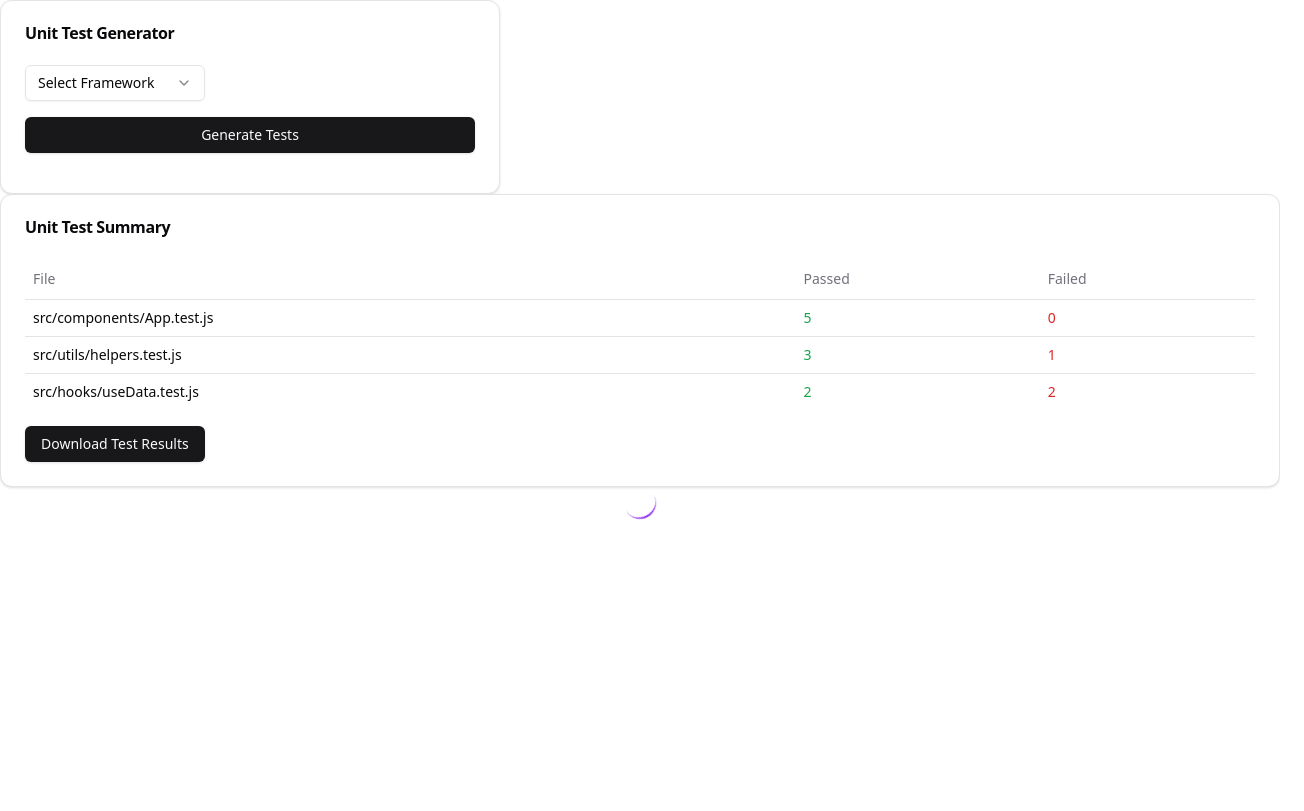
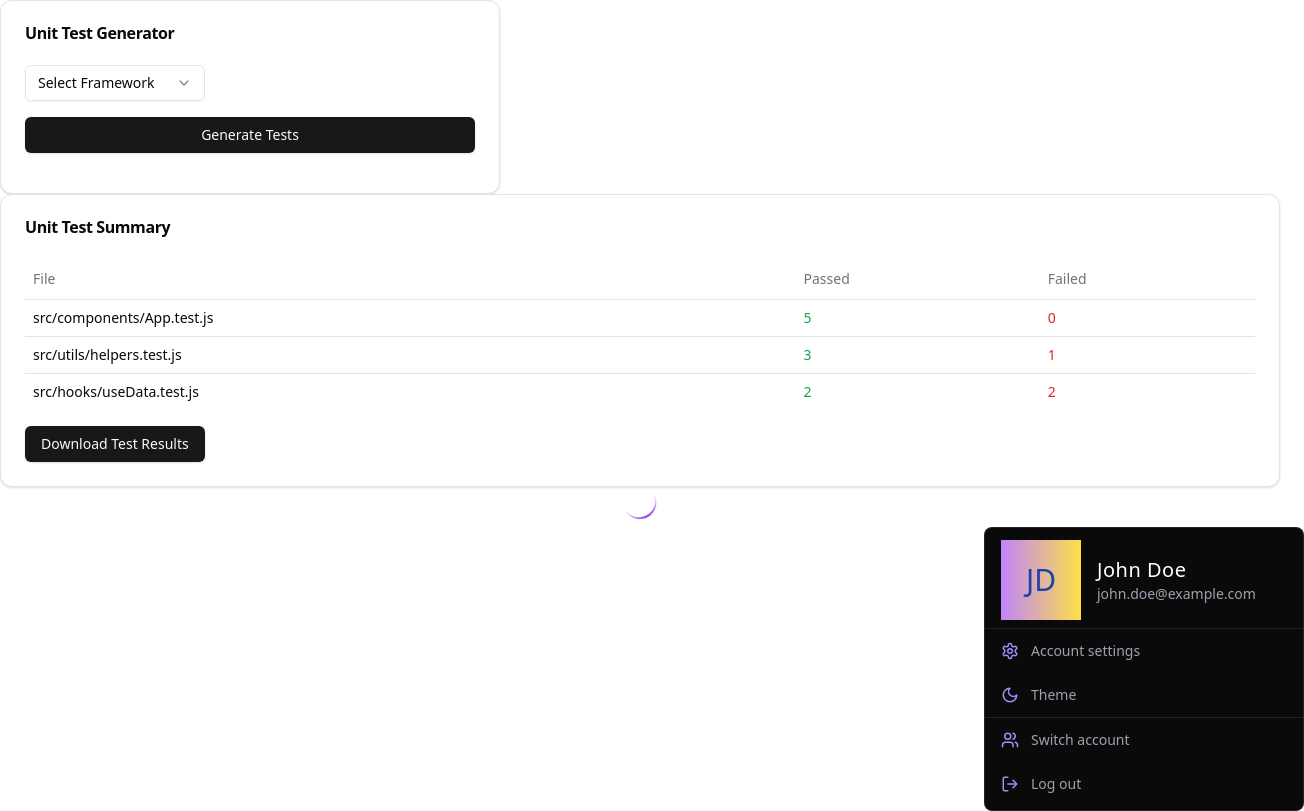
Before and after one commit to mddanish867/nexus-ai, a React (Vite) app: page / in a window 1280 px wide. Shown: the part 7464-8275 px from the top of the page, 1304 px wide, since content can reach past the window. Before the commit the page ends 7988 px from the top, so only its background shows below. Built offline with nearby package versions, Linux system fonts and the light colour scheme.

Commit message:
added userdropdown

```diff
--- a/src/App.tsx
+++ b/src/App.tsx
@@ -5,6 +5,7 @@ import { CodeSmellsAnalysis } from "./components/analysis/CodeSmellsAnalysis"
 import { Login } from "./components/auth/Login"
 // import { MFAPopup } from "./components/auth/MFAPopup"
 import { Register } from "./components/auth/Register"
+import UserDropdown from "./components/auth/UserDropdown"
 import { ActivityFeed } from "./components/dashboard/ActivityFeed"
 import { SummaryMetrics } from "./components/dashboard/MetricCard"
 import { Navbar } from "./components/dashboard/Navbar"
@@ -52,6 +53,7 @@ function App() {
    <UnitTestSummary/>
    <ErrorBoundary/>
    <Loader/>
+   <UserDropdown/>
   </>
   )
 }
--- /dev/null
+++ b/src/components/auth/UserDropdown.tsx
@@ -0,0 +1,53 @@
+import { Settings, Moon, Users, LogOut } from "lucide-react";
+
+const UserDropdown = () => {
+  return (
+    <div className="absolute -right-6 mt-2 w-80 bg-[#0A0A0A] rounded-lg border border-white/10 backdrop-blur-md py-1 z-10">
+      <div className="flex flex-row px-4 py-2 border-b border-white/10">
+        <div className="w-20 h-20 rounded-none bg-gradient-to-r from-purple-400 to-yellow-300 text-3xl font-thin text-blue-800 flex items-center justify-center">
+          JD
+        </div>
+        <div className="flex flex-col p-4">
+          <div className="font-thin tracking-wide text-xl text-white">
+            John Doe
+          </div>
+          <div className="text-sm text-gray-400 font-extralight">
+            john.doe@example.com
+          </div>
+        </div>
+      </div>
+
+      <button
+        className="flex items-center gap-3 w-full px-4 py-3 text-sm text-gray-400 hover:bg-white/5 transition-colors duration-300 font-extralight"
+      >
+        <Settings size={18} className="text-violet-400" />
+        Account settings
+      </button>
+
+      <button
+        className="flex items-center gap-3 w-full px-4 py-3 text-sm text-gray-400 hover:bg-white/5 transition-colors duration-300 font-extralight"
+      >
+        <Moon size={18} className="text-violet-400" />
+        Theme
+      </button>
+
+      <div className="border-t border-white/10">
+        <button
+          className="flex items-center gap-3 w-full px-4 py-3 text-sm text-gray-400 hover:bg-white/5 transition-colors duration-300 font-extralight"
+        >
+          <Users size={18} className="text-violet-400" />
+          Switch account
+        </button>
+
+        <button
+          className="flex items-center gap-3 w-full px-4 py-3 text-sm text-gray-400 hover:bg-white/5 transition-colors duration-300 font-extralight"
+        >
+          <LogOut size={18} className="text-violet-400" />
+          Log out
+        </button>
+      </div>
+    </div>
+  );
+};
+
+export default UserDropdown;
```
